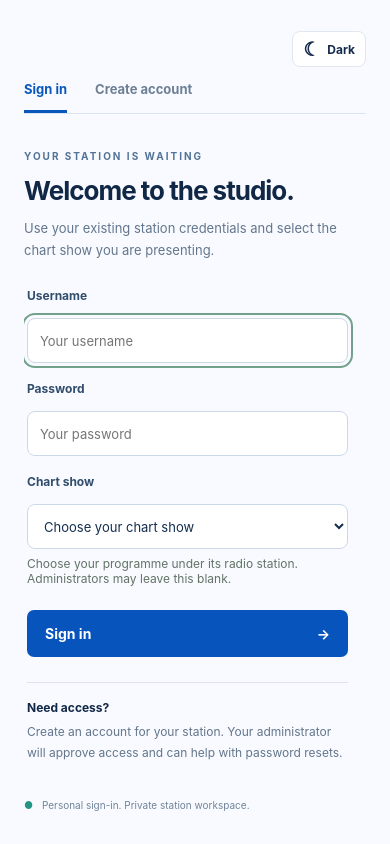
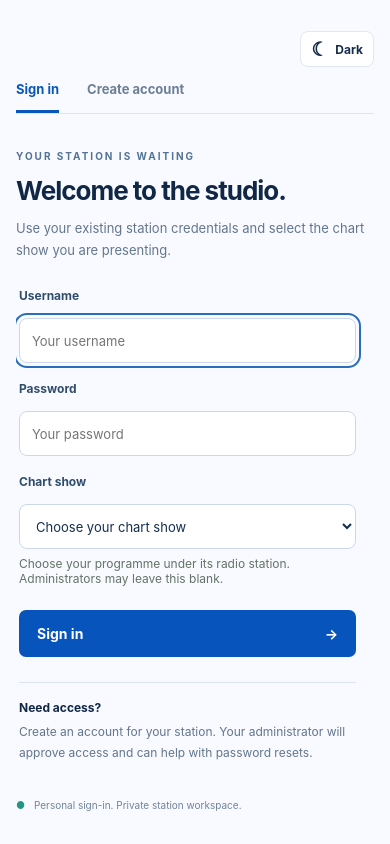
Before and after one commit to dev-merit01/radio-zimbabwe-chatbot, a Django app: page /accounts/login/ in a window 390 px wide. Run offline with Django 5.2, Linux system fonts and the light colour scheme; data comes from the database, SQL or seed files in the repository; parts of the project's set-up code (start-up, migrations or seed data) failed here and were passed over.

Commit message:
style: load shared responsive and theme alignment improvements on login.html

```diff
--- a/templates/accounts/login.html
+++ b/templates/accounts/login.html
@@ -1,4 +1,4 @@
-{% load static %}<!doctype html><html lang="en"><head><meta charset="utf-8"><meta name="viewport" content="width=device-width,initial-scale=1"><title>Sign in · AirVote</title><script src="{% static 'workspace/theme.js' %}?v=theme-20261111"></script><link rel="stylesheet" href="{% static 'workspace/studio.css' %}"><link rel="stylesheet" href="{% static 'workspace/theme.css' %}?v=theme-20261111"></head>
+{% load static %}<!doctype html><html lang="en"><head><meta charset="utf-8"><meta name="viewport" content="width=device-width,initial-scale=1"><title>Sign in · AirVote</title><script src="{% static 'workspace/theme.js' %}?v=theme-20261111"></script><link rel="stylesheet" href="{% static 'workspace/studio.css' %}"><link rel="stylesheet" href="{% static 'workspace/theme.css' %}?v=theme-20261111"><link rel="stylesheet" href="{% static 'workspace/polish.css' %}?v=ui-polish-20261112"></head>
 <body class="studio-auth">{% include 'accounts/studio_welcome.html' %}<main class="welcome-entry"><div class="entry-panel"><div class="auth-theme-row"><button class="theme-quick-toggle" id="theme-quick-toggle" type="button" aria-label="Switch to dark mode" aria-pressed="false"><span class="theme-icon" aria-hidden="true">☾</span><span class="theme-toggle-label">Dark</span></button></div>
 <nav class="entry-tabs" aria-label="Account access"><a class="selected" aria-current="page" href="{% url 'accounts:login' %}">Sign in</a><a href="{% url 'accounts:register' %}">Create account</a></nav>
 <header class="entry-heading"><span class="studio-kicker">YOUR STATION IS WAITING</span><h1>Welcome to the studio.</h1><p>Use your existing station credentials and select the chart show you are presenting.</p></header>
```
